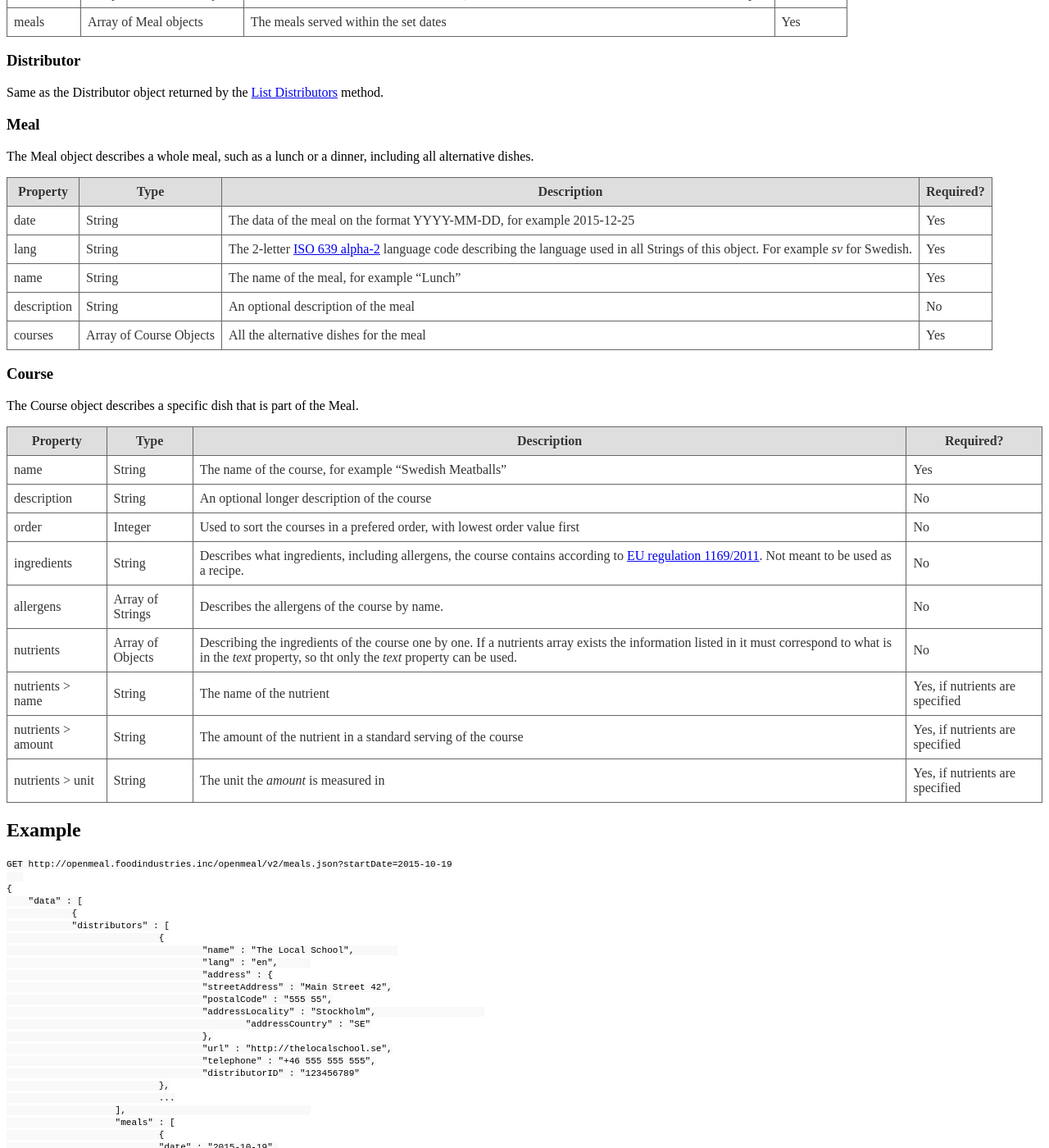
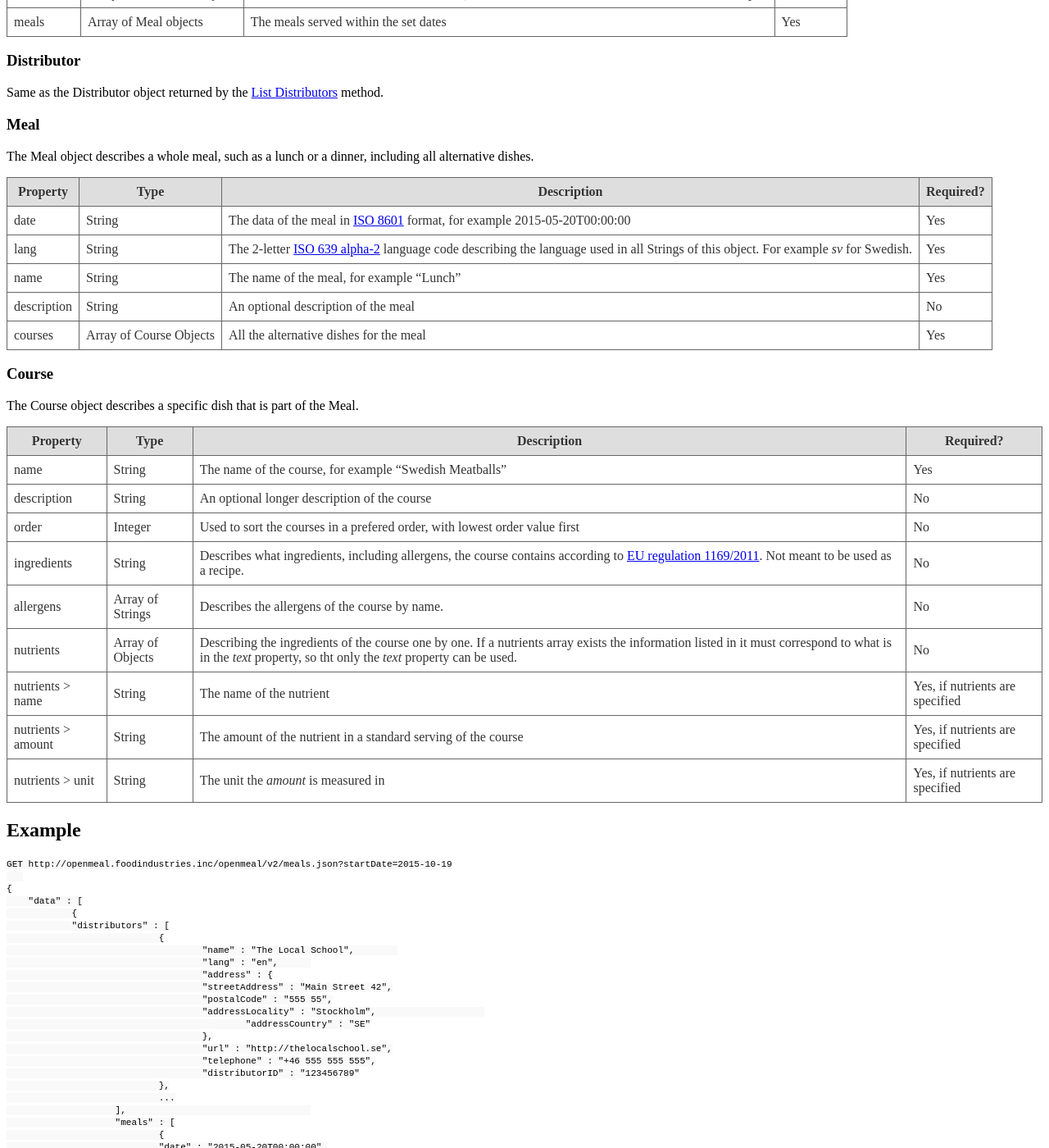
Before and after one commit to Orebrokommun/Open-Meal-Information, a Jekyll site: the page built from _posts/2014-12-18-get-meals.md, in a window 1280 px wide and 1400 px high, scrolled down 669 px. Shown: the whole window at 82% size. Built offline with Jekyll 4.4.1, drawn with Linux system fonts in a browser that asks for light colours; Markdown is read by kramdown in place of the engine named in the settings; a style sheet for code colours, icons or effects is not loaded; some of the changed text lies outside the part shown.

Commit message:
Updated date format from YYYY-MM-DD to ISO 8601

```diff
--- a/_posts/2014-12-18-get-meals.md
+++ b/_posts/2014-12-18-get-meals.md
@@ -44,7 +44,7 @@ The Meal object describes a whole meal, such as a lunch or a dinner, including a
 
 |Property|Type|Description|Required?|
 |-----------|------|--------------|-------------|
-|date|String|The data of the meal on the format YYYY-MM-DD, for example 2015-12-25|Yes|
+|date|String|The data of the meal in [ISO 8601](http://en.wikipedia.org/wiki/ISO_8601) format, for example 2015-05-20T00:00:00|Yes|
 |lang|String|The 2-letter [ISO 639 alpha-2](http://en.wikipedia.org/wiki/ISO_639-1) language code describing the language used in all Strings of this object. For example *sv* for Swedish.|Yes|
 |name|String|The name of the meal, for example "Lunch"|Yes|
 |description|String|An optional description of the meal|No|
@@ -90,7 +90,7 @@ The Course object describes a specific dish that is part of the Meal.
     		    ],
 			    "meals" : [
 				    {
-			    	    "date" : "2015-10-19",
+			    	    "date" : "2015-05-20T00:00:00",
 			    	    "lang" : "en",
 			    	    "name" : "Lunch",
 			    	    "description" : "Swedish Food Week",
```
